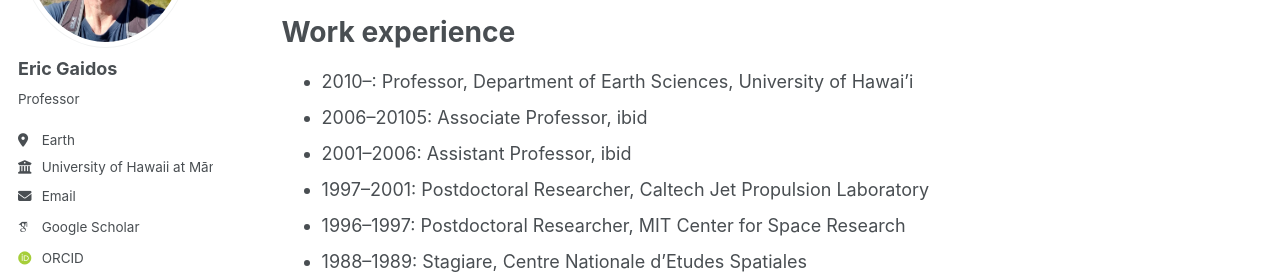
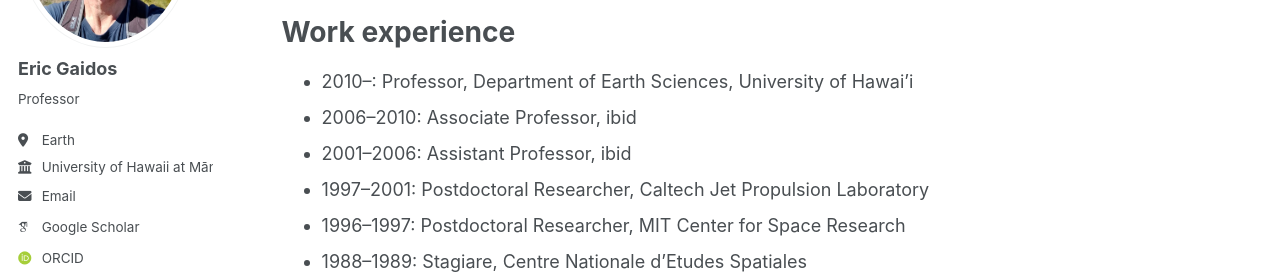
Before and after one commit to egaidos/egaidos.github.io, a Jekyll site: the page built from _pages/cv.md, in a window 1280 px wide and 1153 px high. Shown: the part 266-546 px from the top of the window. Built offline with Jekyll 4.4.1, drawn with Linux system fonts in a browser that asks for light colours; some web fonts are replaced.

Commit message:
Update cv.md

```diff
--- a/_pages/cv.md
+++ b/_pages/cv.md
@@ -18,7 +18,7 @@ Education
 Work experience
 ======
 * 2010--: Professor, Department of Earth Sciences, University of Hawai'i
-* 2006--20105: Associate Professor, ibid
+* 2006--2010: Associate Professor, ibid
 * 2001--2006: Assistant Professor, ibid
 * 1997--2001: Postdoctoral Researcher, Caltech Jet Propulsion Laboratory
 * 1996--1997: Postdoctoral Researcher, MIT Center for Space Research
```
